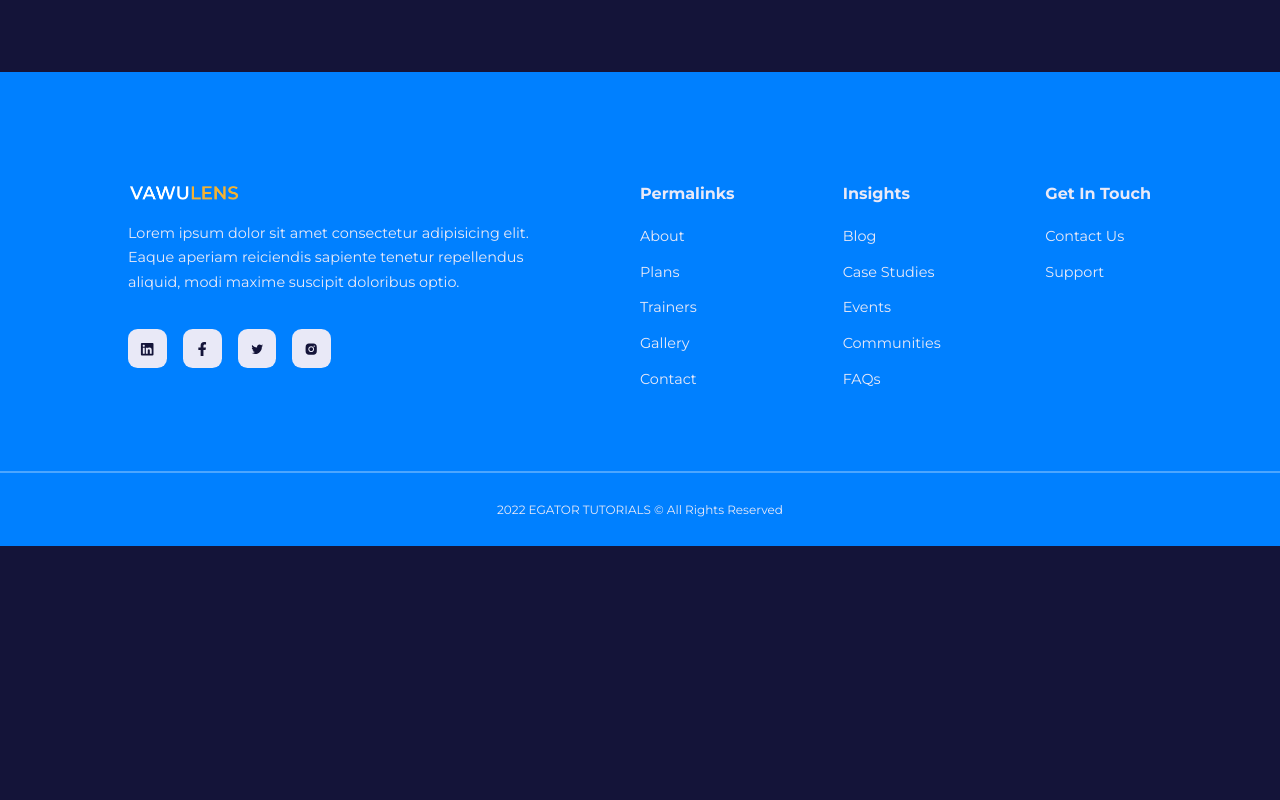
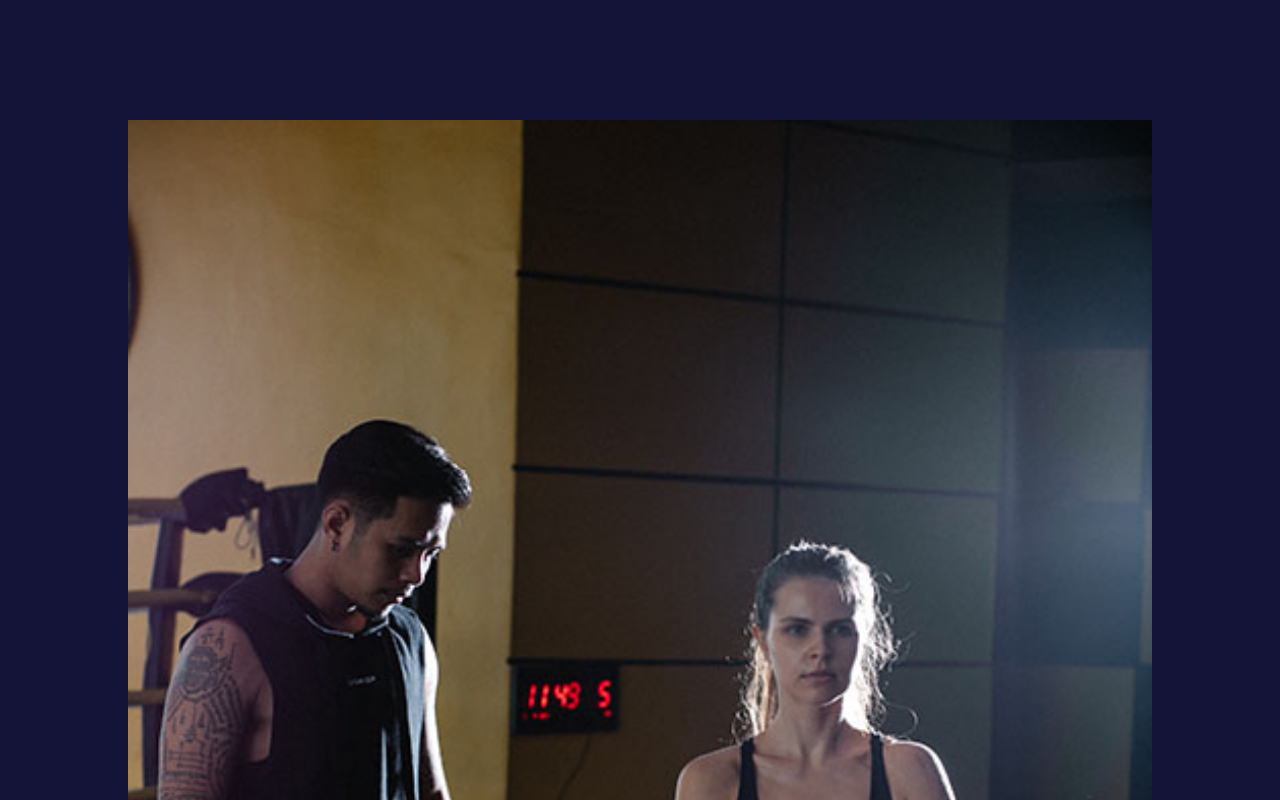
Before and after one commit to erickdc7/react-trainer-website, a React (Create React App) app: page /gallery in a window 1280 px wide. Shown: the part 440-1240 px from the top of the page. Before the commit the page ends 986 px from the top, so only its background shows below. Built offline with nearby package versions, Linux system fonts and the light colour scheme; the HTML template or start-up script is replaced by a standard one.

Commit message:
section gallery added in Gallery.jsx

```diff
--- a/src/pages/gallery/Gallery.jsx
+++ b/src/pages/gallery/Gallery.jsx
@@ -16,6 +16,20 @@ const Gallery = () => {
             <Header title="Our Gallery" image={HeaderImage}>
                 Lorem ipsum dolor, sit amet consectetur adipisicing elit. Debitis magni nulla vel unde optio laborum animi repudiandae totam, cum obcaecati.
             </Header>
+
+            <section className="gallery">
+                <div className="container gallery__container">
+                    {
+                        images.map((image, index) => {
+                            return (
+                                <article key={index}>
+                                    <img src={image} alt={`gallery img ${index + 1}`} />
+                                </article>
+                            )
+                        })
+                    }
+                </div>
+            </section>
         </>
     )
 }
```
